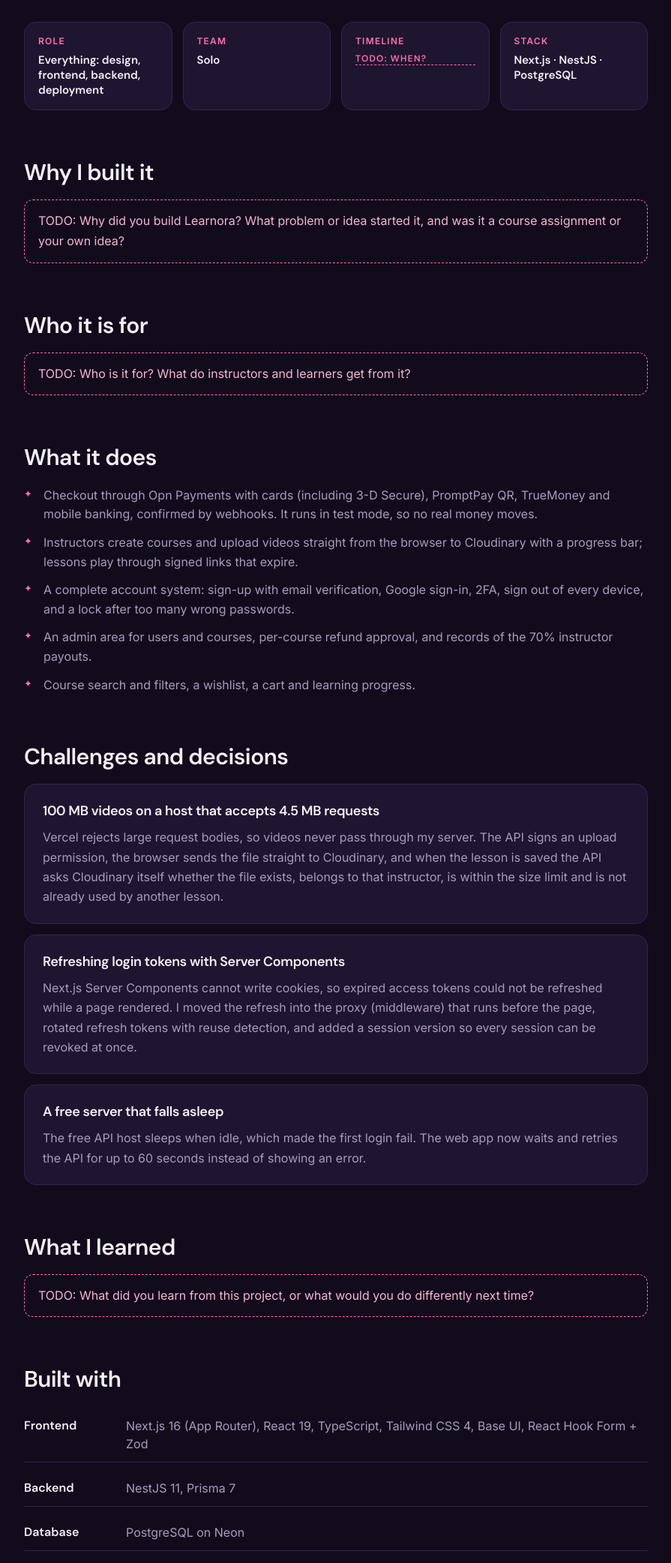
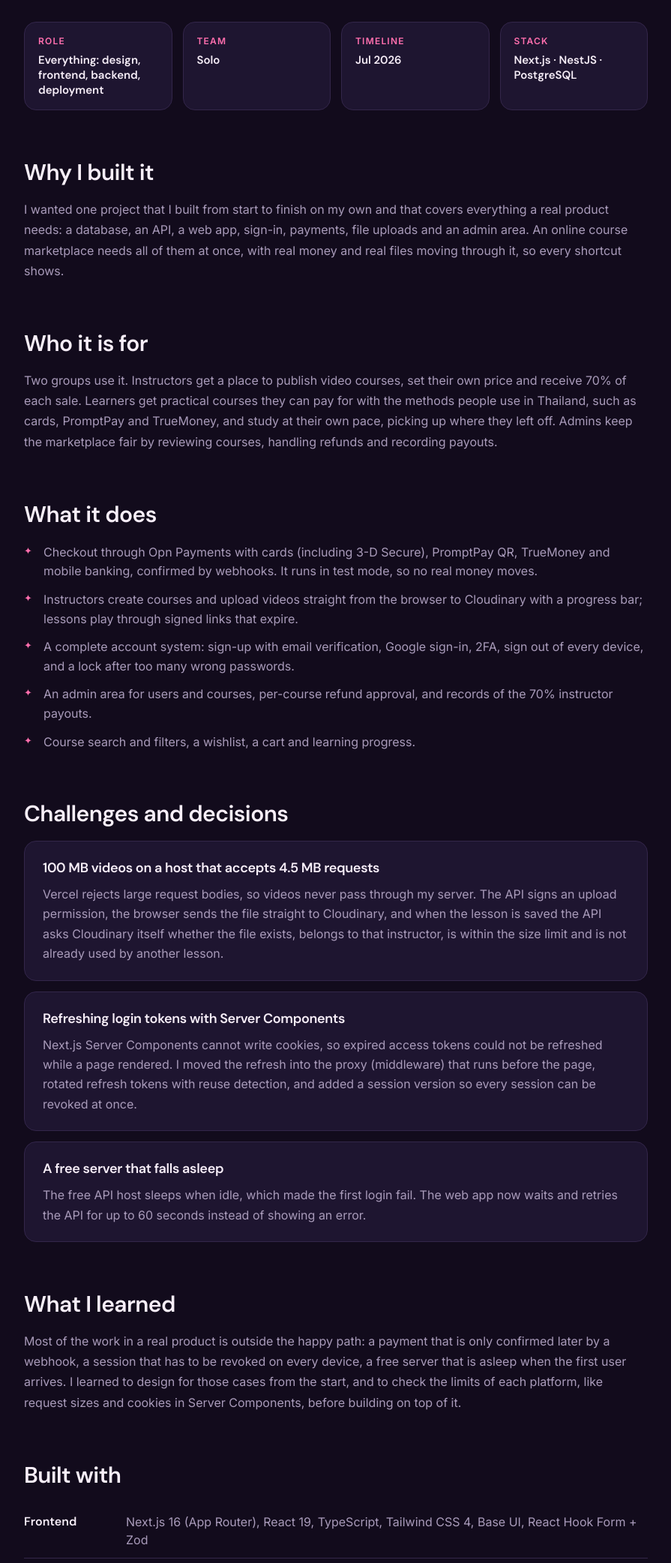
Before and after one commit to wipabhorn-s/portfolio, a plain HTML site: page projects/learnora.html in a window 1280 px wide. Shown: the part 998-3082 px from the top of the page at 75% size, without its empty margins (192-1087 px from the left). Drawn offline with Linux system fonts and the light colour scheme; a web font is replaced by a local one.

Commit message:
Write the why, who and lessons sections of the project stories
Co-Authored-By: Claude Opus 5.5 <noreply@anthropic.com>

```diff
--- a/projects/learnora.html
+++ b/projects/learnora.html
@@ -26,8 +26,8 @@
       </div>
     </nav>
 
-    <!-- CASE STUDY. Boxes with a dashed pink outline (.cs-todo) are still to be
-         written: replace each one with your own paragraph. -->
+    <!-- CASE STUDY: why, who, what, my part, challenges, lessons, stack.
+         A dashed pink box (class="cs-todo") marks text that still needs writing. -->
     <main class="cs-page">
       <a class="cs-back" href="../index.html#work">&larr; All projects</a>
 
@@ -56,7 +56,7 @@
           </div>
           <div class="cs-fact">
             <span>Timeline</span>
-            <strong><span class="cs-todo-inline">TODO: when?</span></strong>
+            <strong>Jul 2026</strong>
           </div>
           <div class="cs-fact">
             <span>Stack</span>
@@ -66,12 +66,16 @@
 
       <section class="cs-section">
         <h2>Why I built it</h2>
-        <p class="cs-todo">TODO: Why did you build Learnora? What problem or idea started it, and was it a course assignment or your own idea?</p>
+        <p>
+          I wanted one project that I built from start to finish on my own and that covers everything a real product needs: a database, an API, a web app, sign-in, payments, file uploads and an admin area. An online course marketplace needs all of them at once, with real money and real files moving through it, so every shortcut shows.
+        </p>
       </section>
 
       <section class="cs-section">
         <h2>Who it is for</h2>
-        <p class="cs-todo">TODO: Who is it for? What do instructors and learners get from it?</p>
+        <p>
+          Two groups use it. Instructors get a place to publish video courses, set their own price and receive 70% of each sale. Learners get practical courses they can pay for with the methods people use in Thailand, such as cards, PromptPay and TrueMoney, and study at their own pace, picking up where they left off. Admins keep the marketplace fair by reviewing courses, handling refunds and recording payouts.
+        </p>
       </section>
 
       <section class="cs-section">
@@ -103,7 +107,9 @@
 
       <section class="cs-section">
         <h2>What I learned</h2>
-        <p class="cs-todo">TODO: What did you learn from this project, or what would you do differently next time?</p>
+        <p>
+          Most of the work in a real product is outside the happy path: a payment that is only confirmed later by a webhook, a session that has to be revoked on every device, a free server that is asleep when the first user arrives. I learned to design for those cases from the start, and to check the limits of each platform, like request sizes and cookies in Server Components, before building on top of it.
+        </p>
       </section>
 
       <section class="cs-section">
```
Also changed, not shown: projects/aumstocks.html (+11 -5 lines), projects/matchback.html (+11 -5 lines).
